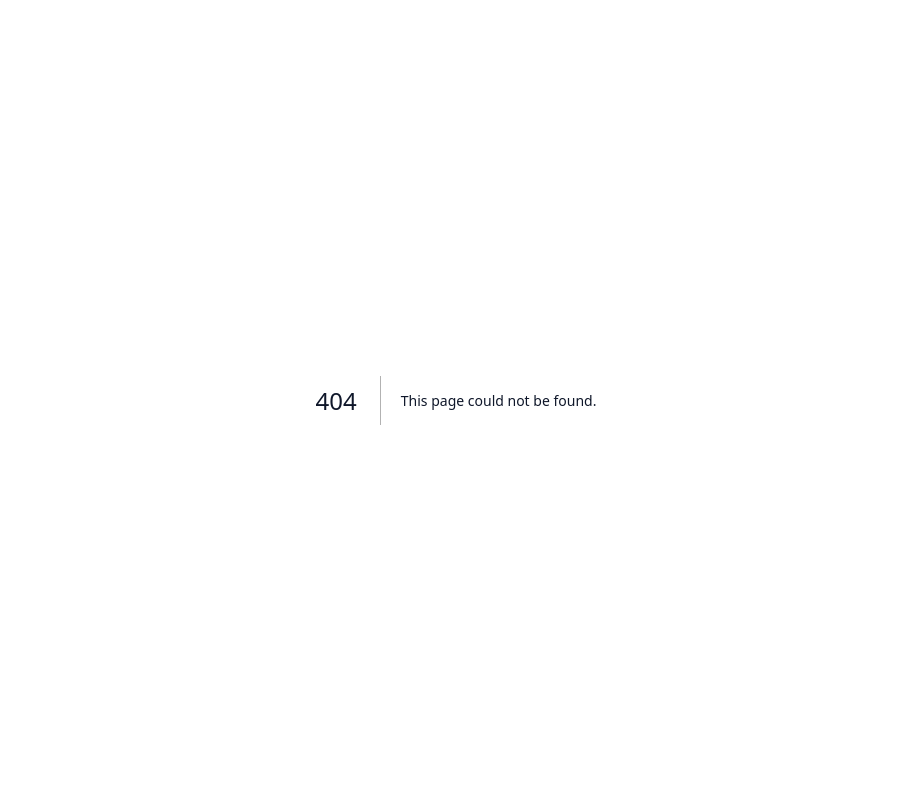
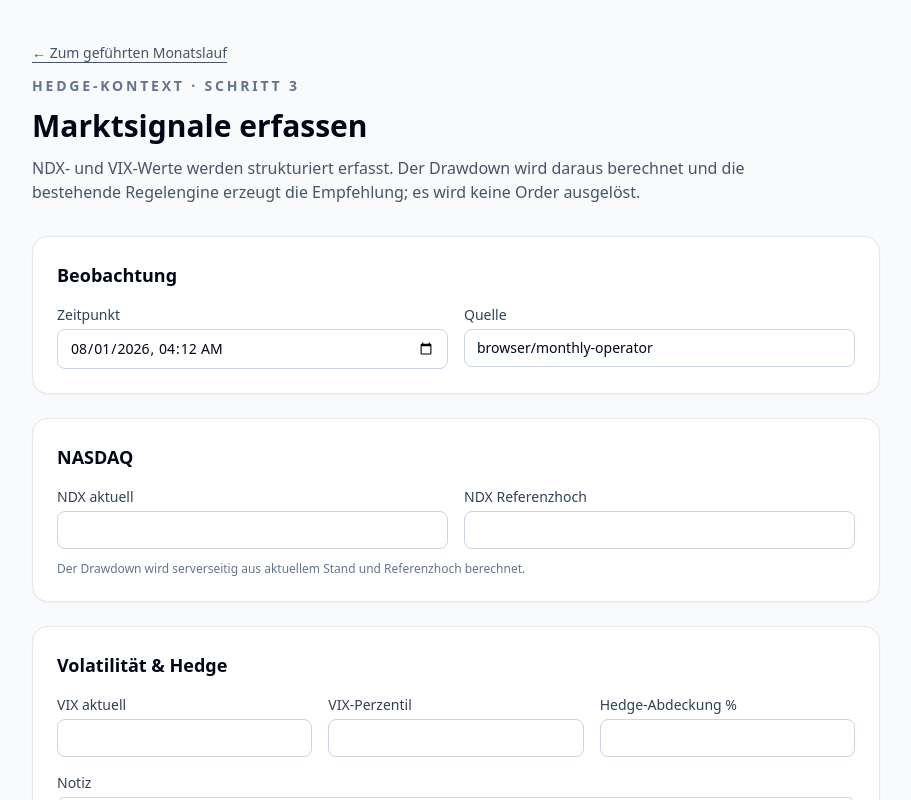
Before and after one commit to GithubLarsKomo/hedge-decision-cockpit, a Next.js app: page /monthly/run/hedge in a window 1280 px wide. Before the commit this address had no page. Shown: the top 800 px of the page, without its empty margins (184-1095 px from the left). Built offline with nearby package versions, Linux system fonts and the light colour scheme.

Commit message:
Add browser hedge context capture

```diff
--- /dev/null
+++ b/app/monthly/run/hedge/page.tsx
@@ -0,0 +1,121 @@
+import Link from 'next/link';
+import { redirect } from 'next/navigation';
+import { revalidatePath } from 'next/cache';
+import { ZodError } from 'zod';
+import { evaluateDecision } from '@/lib/decision-engine';
+import { computeDrawdownPercent } from '@/lib/market-metrics';
+import { DecisionConflictError, persistDecision } from '@/lib/decision-persistence';
+
+export const dynamic = 'force-dynamic';
+
+function text(formData: FormData, key: string): string {
+  return String(formData.get(key) ?? '').trim();
+}
+
+function numberValue(formData: FormData, key: string): number {
+  return Number(text(formData, key));
+}
+
+async function saveHedgeContext(formData: FormData) {
+  'use server';
+
+  const ndxNow = numberValue(formData, 'ndx_now');
+  const ndxHigh2y = numberValue(formData, 'ndx_high_2y');
+  const vixNow = numberValue(formData, 'vix_now');
+  const vixPercentile = numberValue(formData, 'vix_percentile');
+  const hedgeCoverageRaw = text(formData, 'hedge_coverage_percent');
+  const hedgeCoveragePercent = hedgeCoverageRaw === '' ? null : Number(hedgeCoverageRaw);
+  const drawdownPercent = computeDrawdownPercent(ndxNow, ndxHigh2y);
+  const decision = evaluateDecision({ drawdownPercent, vixPercentile, hedgeCoveragePercent });
+
+  let decisionId: number;
+  try {
+    const result = await persistDecision({
+      observedAt: new Date(text(formData, 'observed_at')).toISOString(),
+      source: text(formData, 'source') || 'browser/monthly-operator',
+      ndxNow,
+      ndxHigh2y,
+      drawdownPercent,
+      vixNow,
+      vixPercentile,
+      hedgeCoveragePercent,
+      action: decision.action,
+      severity: decision.severity,
+      recommendation: decision.recommendation,
+      ruleVersion: decision.ruleVersion,
+      triggeredRules: decision.triggeredRules,
+      notes: text(formData, 'notes') || null
+    });
+    decisionId = result.id;
+  } catch (error) {
+    let message = 'Unbekannter Fehler';
+    if (error instanceof DecisionConflictError) message = error.message;
+    else if (error instanceof ZodError) message = error.issues.map(issue => `${issue.path.join('.')}: ${issue.message}`).join('; ');
+    else if (error instanceof Error) message = error.message;
+    redirect(`/monthly/run/hedge?error=${encodeURIComponent(message)}`);
+  }
+
+  revalidatePath('/');
+  revalidatePath('/monthly');
+  revalidatePath('/monthly/run');
+  redirect(`/monthly/run?hedge=created&decision=${decisionId}`);
+}
+
+export default async function HedgeContextPage({ searchParams }: { searchParams: Promise<{ error?: string }> }) {
+  const { error } = await searchParams;
+  const defaultObservedAt = new Date().toISOString().slice(0, 16);
+  const inputClass = 'mt-1 w-full rounded-lg border border-slate-300 bg-white px-3 py-2 text-sm text-slate-950';
+  const labelClass = 'text-sm font-medium text-slate-700';
+
+  return (
+    <main className="mx-auto min-h-screen max-w-4xl space-y-8 px-6 py-10">
+      <header className="space-y-3">
+        <Link href="/monthly/run" className="text-sm font-medium text-slate-600 underline underline-offset-4">← Zum geführten Monatslauf</Link>
+        <p className="text-sm font-semibold uppercase tracking-[0.2em] text-slate-500">Hedge-Kontext · Schritt 3</p>
+        <h1 className="text-3xl font-semibold text-slate-950">Marktsignale erfassen</h1>
+        <p className="max-w-3xl text-slate-600">NDX- und VIX-Werte werden strukturiert erfasst. Der Drawdown wird daraus berechnet und die bestehende Regelengine erzeugt die Empfehlung; es wird keine Order ausgelöst.</p>
+      </header>
+
+      {error && (
+        <section className="rounded-xl border border-red-200 bg-red-50 p-4 text-sm text-red-800">
+          <strong>Hedge-Kontext konnte nicht gespeichert werden.</strong>
+          <p className="mt-1">{error}</p>
+        </section>
+      )}
+
+      <form action={saveHedgeContext} className="space-y-6">
+        <section className="rounded-2xl border border-slate-200 bg-white p-6 shadow-sm">
+          <h2 className="text-lg font-semibold text-slate-950">Beobachtung</h2>
+          <div className="mt-4 grid gap-4 md:grid-cols-2">
+            <label className={labelClass}>Zeitpunkt<input required type="datetime-local" name="observed_at" defaultValue={defaultObservedAt} className={inputClass} /></label>
+            <label className={labelClass}>Quelle<input required name="source" defaultValue="browser/monthly-operator" className={inputClass} /></label>
+          </div>
+        </section>
+
+        <section className="rounded-2xl border border-slate-200 bg-white p-6 shadow-sm">
+          <h2 className="text-lg font-semibold text-slate-950">NASDAQ</h2>
+          <div className="mt-4 grid gap-4 md:grid-cols-2">
+            <label className={labelClass}>NDX aktuell<input required min="0.01" step="0.01" type="number" name="ndx_now" className={inputClass} /></label>
+            <label className={labelClass}>NDX Referenzhoch<input required min="0.01" step="0.01" type="number" name="ndx_high_2y" className={inputClass} /></label>
+          </div>
+          <p className="mt-3 text-xs text-slate-500">Der Drawdown wird serverseitig aus aktuellem Stand und Referenzhoch berechnet.</p>
+        </section>
+
+        <section className="rounded-2xl border border-slate-200 bg-white p-6 shadow-sm">
+          <h2 className="text-lg font-semibold text-slate-950">Volatilität & Hedge</h2>
+          <div className="mt-4 grid gap-4 md:grid-cols-3">
+            <label className={labelClass}>VIX aktuell<input required min="0" step="0.01" type="number" name="vix_now" className={inputClass} /></label>
+            <label className={labelClass}>VIX-Perzentil<input required min="0" max="100" step="0.1" type="number" name="vix_percentile" className={inputClass} /></label>
+            <label className={labelClass}>Hedge-Abdeckung %<input min="0" max="1000" step="0.1" type="number" name="hedge_coverage_percent" className={inputClass} /></label>
+          </div>
+          <label className={`mt-4 block ${labelClass}`}>Notiz<textarea name="notes" rows={3} className={inputClass} /></label>
+        </section>
+
+        <section className="flex flex-wrap items-center justify-between gap-4 rounded-2xl border border-slate-200 bg-slate-50 p-5">
+          <p className="max-w-2xl text-sm text-slate-600">Speichern erzeugt eine regelbasierte Empfehlung im Cockpit. Ausführung und Transaktion bleiben vollständig außerhalb dieses Schritts.</p>
+          <button type="submit" className="rounded-lg bg-slate-950 px-5 py-2.5 text-sm font-semibold text-white">Kontext prüfen & Empfehlung speichern</button>
+        </section>
+      </form>
+    </main>
+  );
+}
```
